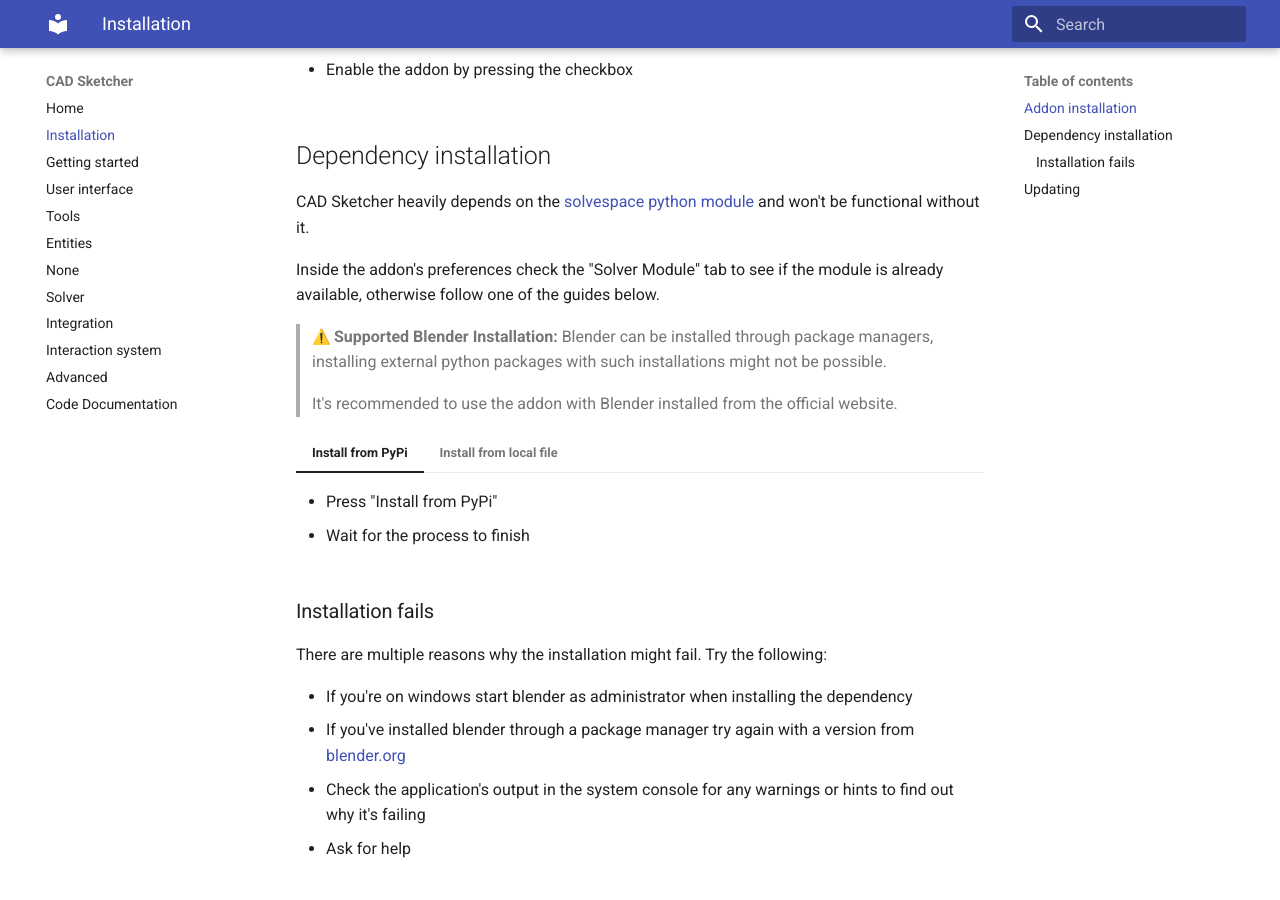
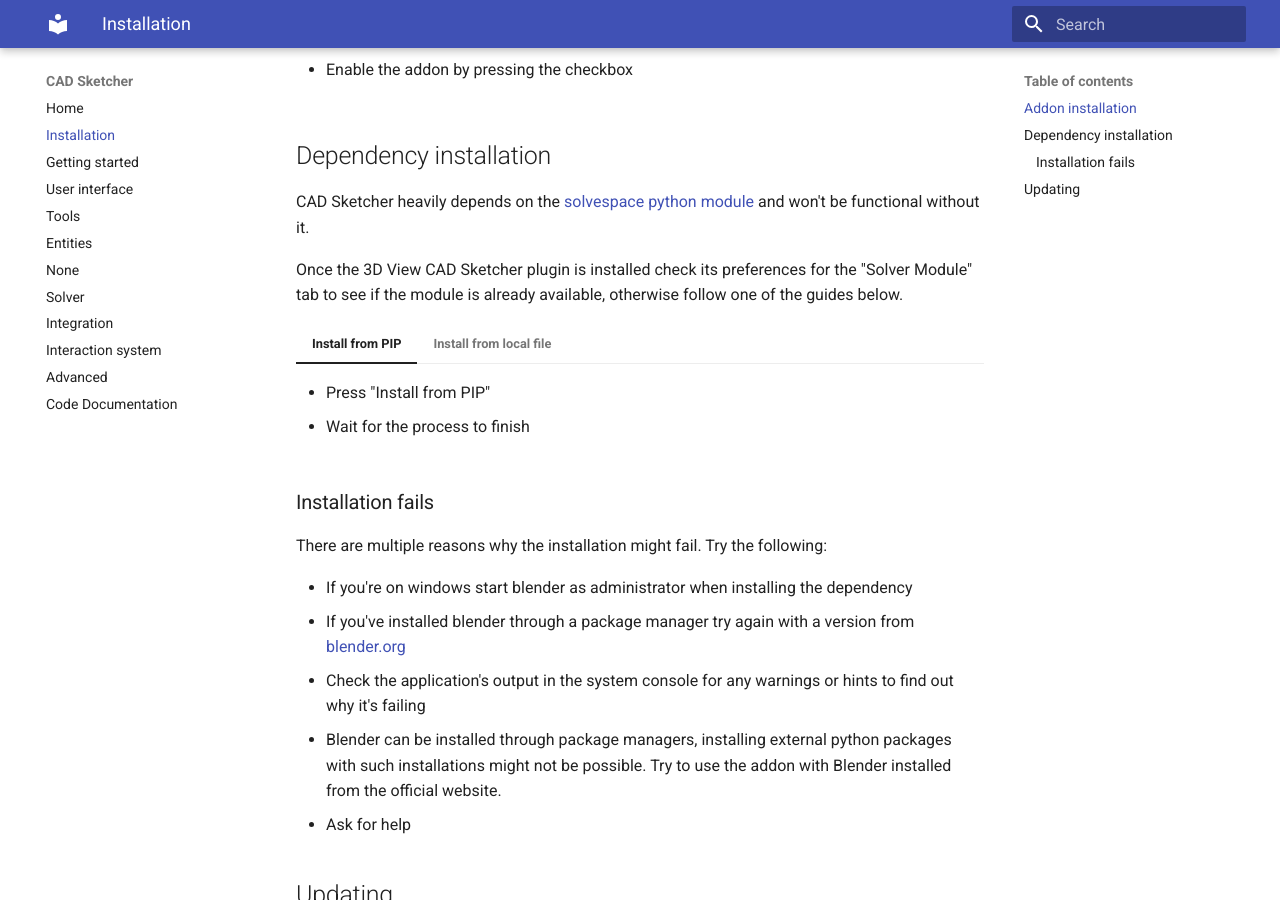
Before and after one commit to hlorus/CAD_Sketcher, an MkDocs documentation site: the page built from docs/installation.md, in a window 1280 px wide and 900 px high, scrolled down 331 px. Built offline with MkDocs 1.6.1 and Material for MkDocs 9.7.7, drawn with Linux system fonts in a browser that asks for light colours; emoji names are drawn with the system emoji font.

Commit message:
Improve installation description

```diff
--- a/docs/installation.md
+++ b/docs/installation.md
@@ -28,14 +28,11 @@
 ## Dependency installation
 CAD Sketcher heavily depends on the [solvespace python module](https://pypi.org/project/py-slvs/) and won't be functional without it.
 
-Inside the addon's preferences check the "Solver Module" tab to see if the module is already available, otherwise follow one of the guides below.
+Once the 3D View CAD Sketcher plugin is installed check its preferences for the "Solver Module" tab to see if the module is already available, otherwise follow one of the guides below.
 
-> :warning: **Supported Blender Installation:** Blender can be installed through package managers, installing external python packages with such installations might not be possible.
->
-> It's recommended to use the addon with Blender installed from the official website.
 
-=== "Install from PyPi"
-    - Press "Install from PyPi"
+=== "Install from PIP"
+    - Press "Install from PIP"
     - Wait for the process to finish
 
 === "Install from local file"
@@ -49,6 +46,7 @@
 - If you're on windows start blender as administrator when installing the dependency
 - If you've installed blender through a package manager try again with a version from [blender.org](https://www.blender.org/download/)
 - Check the application's output in the system console for any warnings or hints to find out why it's failing
+- Blender can be installed through package managers, installing external python packages with such installations might not be possible. Try to use the addon with Blender installed from the official website.
 - Ask for help
 
 ## Updating
```
